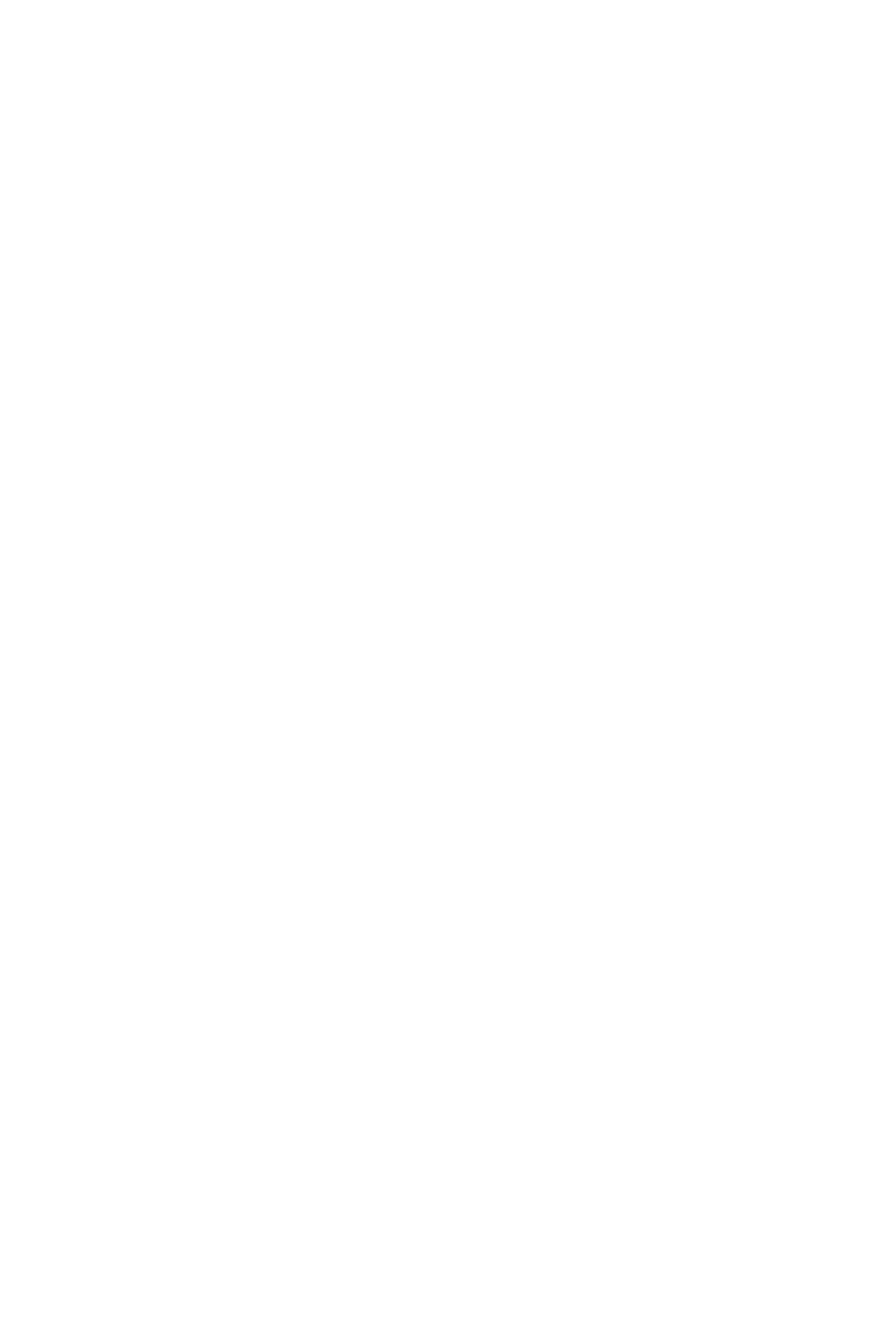
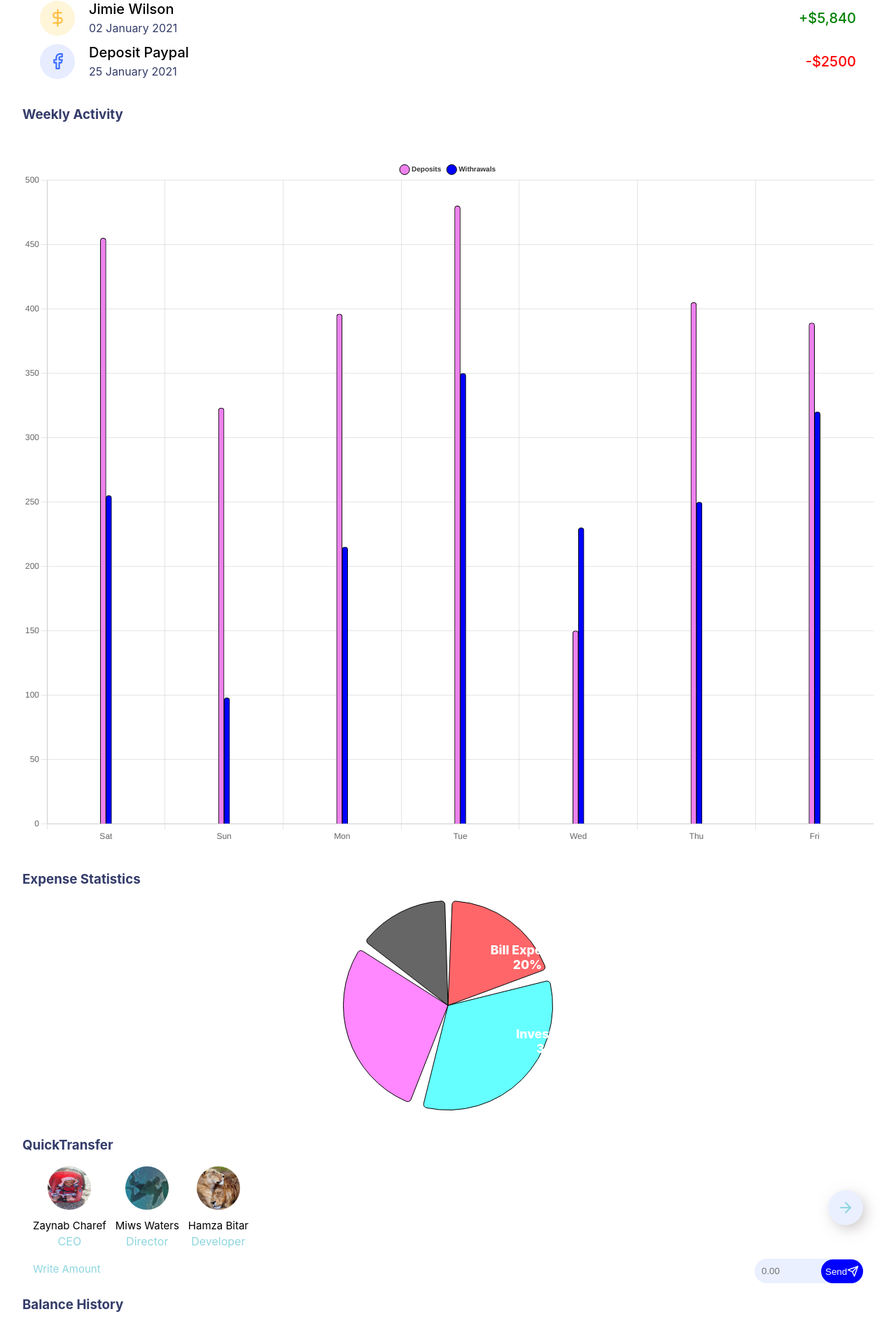
Before and after one commit to mizou9494/UI_Bank_Dashboard, a React (Create React App) app: page / in a window 1280 px wide. Shown: the part 520-2418 px from the top of the page at 70% size. Before the commit the page ends 800 px from the top, so only its background shows below. Built offline with nearby package versions, Linux system fonts and the light colour scheme.

Commit message:
the new setup is now ready for procceding

```diff
--- a/src/components/Overview/Overview.js
+++ b/src/components/Overview/Overview.js
@@ -1,7 +1,26 @@
 import React from 'react';
 
+import MaxWidthWrapper from '../MaxWidthWrapper';
+import CardSection from '../CardSection';
+import RecentTransaction from '../RecentTransaction';
+import WeeklyActivity from '../WeeklyActivity';
+import ExpenseStats from '../ExpenseStats';
+import QuickTransfer from '../QuickTransfer';
+import BalanceHistory from '../BalanceHistory';
+
 function Overview() {
-  return <div></div>;
+  return (
+    <>
+      <MaxWidthWrapper as='main'>
+        <CardSection />
+        <RecentTransaction />
+        <WeeklyActivity />
+        <ExpenseStats />
+        <QuickTransfer />
+        <BalanceHistory />
+      </MaxWidthWrapper>
+    </>
+  )
 }
 
 export default Overview;
```
